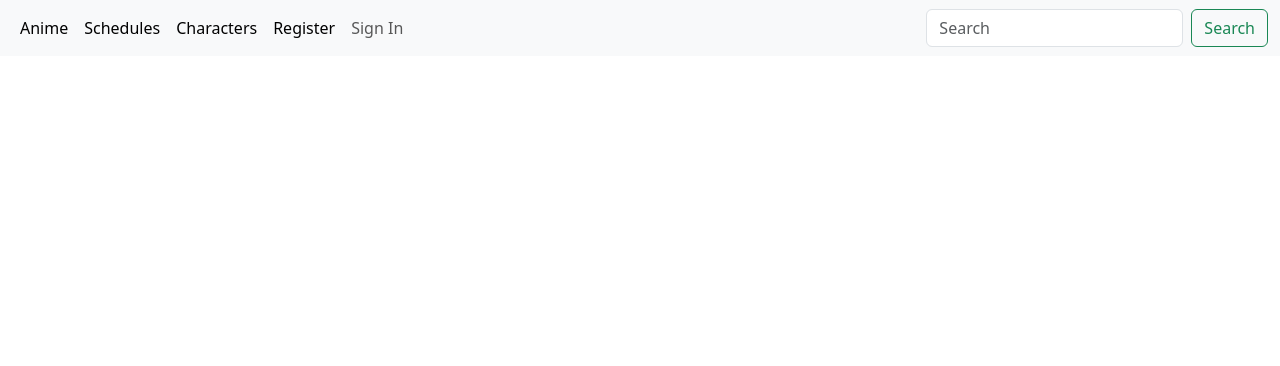
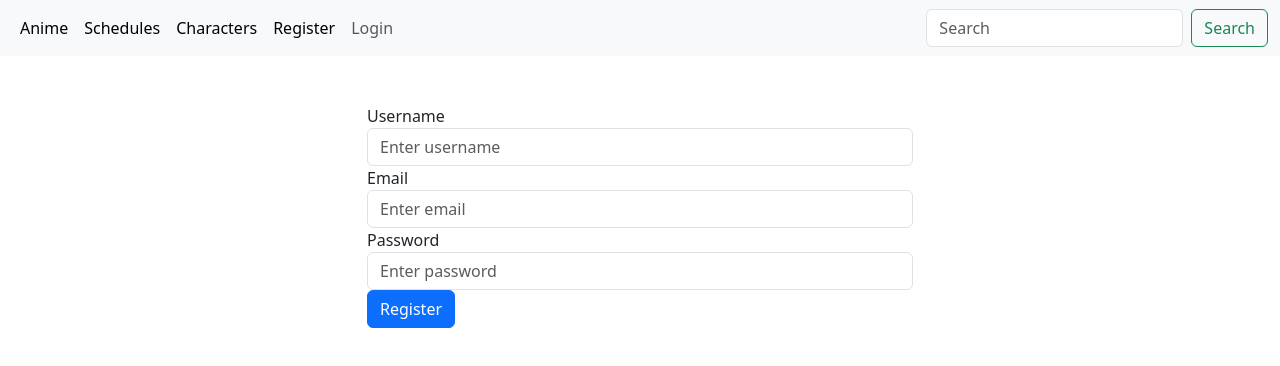
Before and after one commit to jameswright1902/Anime_frontend, a React (Vite) app in the folder Anime_frontend/: page /register in a window 1280 px wide. Shown: the top 366 px of the page. Built offline with nearby package versions, Linux system fonts and the light colour scheme.

Commit message:
added macks code

```diff
--- /dev/null
+++ b/Anime_frontend/components/loginform.jsx
@@ -0,0 +1,40 @@
+import React from "react";
+
+function LoginForm() {
+  return (
+    <div className="container mt-5">
+      <div className="row justify-content-center">
+        <div className="col-md-6">
+          <form className="form-horizontal">
+            <div className="form-group">
+              <label htmlFor="username" className="control-label">
+                Username
+              </label>
+              <input
+                type="text"
+                className="form-control"
+                id="username"
+                placeholder="Enter username"
+              />
+            </div>
+            <div className="form-group">
+              <label htmlFor="password" className="control-label">
+                Password
+              </label>
+              <input
+                type="password"
+                className="form-control"
+                id="password"
+                placeholder="Enter password"
+              />
+            </div>
+            <button type="submit" className="btn btn-primary">
+              Login
+            </button>
+          </form>
+        </div>
+      </div>
+    </div>
+  );
+}
+export default LoginForm;
--- a/Anime_frontend/components/nav.jsx
+++ b/Anime_frontend/components/nav.jsx
@@ -1,51 +1,87 @@
-import React from 'react';
-import { Link } from 'react-router-dom';
-
+import React from "react";
+import { Link } from "react-router-dom";
 
 const Navbar = () => {
   return (
     <nav className="navbar navbar-expand-lg bg-body-tertiary">
       <div className="container-fluid">
-
         {/* <Link className="navbar-brand" to="#">Home</Link> */}
 
-        <button className="navbar-toggler" type="button" data-bs-toggle="collapse" data-bs-target="#navbarSupportedContent" aria-controls="navbarSupportedContent" aria-expanded="false" aria-label="Toggle navigation">
+        <button
+          className="navbar-toggler"
+          type="button"
+          data-bs-toggle="collapse"
+          data-bs-target="#navbarSupportedContent"
+          aria-controls="navbarSupportedContent"
+          aria-expanded="false"
+          aria-label="Toggle navigation"
+        >
           <span className="navbar-toggler-icon"></span>
         </button>
 
         <div className="collapse navbar-collapse" id="navbarSupportedContent">
           <ul className="navbar-nav me-auto mb-2 mb-lg-0">
-
-          <li className="nav-item">
-              <Link className="nav-link active" aria-current="page" to="/top/anime">Anime</Link>
+            <li className="nav-item">
+              <Link
+                className="nav-link active"
+                aria-current="page"
+                to="/top/anime"
+              >
+                Anime
+              </Link>
             </li>
 
             <li className="nav-item">
-              <Link className="nav-link active" aria-current="page" to="/schedules">Schedules</Link>
+              <Link
+                className="nav-link active"
+                aria-current="page"
+                to="/schedules"
+              >
+                Schedules
+              </Link>
             </li>
 
             <li className="nav-item">
-              <Link className="nav-link active" aria-current="page" to="/top/characters">Characters</Link>
-            </li>
-
-
-            <li className="nav-item">
-              <Link className="nav-link active" aria-current="page" to="#">Register</Link>
+              <Link
+                className="nav-link active"
+                aria-current="page"
+                to="/top/characters"
+              >
+                Characters
+              </Link>
             </li>
 
             <li className="nav-item">
-              <Link className="nav-link" to="#">Sign In</Link>
+              <Link
+                className="nav-link active"
+                aria-current="page"
+                to="/register"
+              >
+                Register
+              </Link>
             </li>
 
+            <li className="nav-item">
+              <Link className="nav-link" to="/login">
+                Login
+              </Link>
+            </li>
           </ul>
           <form className="d-flex" role="search">
-            <input className="form-control me-2" type="search" placeholder="Search" aria-label="Search"/>
-            <button className="btn btn-outline-success" type="submit">Search</button>
+            <input
+              className="form-control me-2"
+              type="search"
+              placeholder="Search"
+              aria-label="Search"
+            />
+            <button className="btn btn-outline-success" type="submit">
+              Search
+            </button>
           </form>
         </div>
       </div>
     </nav>
   );
-}
+};
 
 export default Navbar;
--- /dev/null
+++ b/Anime_frontend/components/registrationform.jsx
@@ -0,0 +1,50 @@
+import React from "react";
+function RegistrationForm() {
+  return (
+    <div className="container mt-5">
+      <div className="row justify-content-center">
+        <div className="col-md-6">
+          <form className="form-horizontal">
+            <div className="form-group">
+              <label htmlFor="username" className="control-label">
+                Username
+              </label>
+              <input
+                type="text"
+                className="form-control"
+                id="username"
+                placeholder="Enter username"
+              />
+            </div>
+            <div className="form-group">
+              <label htmlFor="email" className="control-label">
+                Email
+              </label>
+              <input
+                type="email"
+                className="form-control"
+                id="email"
+                placeholder="Enter email"
+              />
+            </div>
+            <div className="form-group">
+              <label htmlFor="password" className="control-label">
+                Password
+              </label>
+              <input
+                type="password"
+                className="form-control"
+                id="password"
+                placeholder="Enter password"
+              />
+            </div>
+            <button type="submit" className="btn btn-primary">
+              Register
+            </button>
+          </form>
+        </div>
+      </div>
+    </div>
+  );
+}
+export default RegistrationForm;
--- a/Anime_frontend/src/main.jsx
+++ b/Anime_frontend/src/main.jsx
@@ -7,18 +7,22 @@ import TopCharacters from "../routes/topCharcters"; // Corrected import
 import TopAnime from "../routes/topAnime"; // Corrected import
 import Navbar from "../components/nav";
 import "bootstrap/dist/css/bootstrap.css";
+import LoginForm from "../components/loginform";
+import RegistrationForm from "../components/registrationform";
+
+
 
 
 createRoot(document.getElementById("root")).render(
   <React.StrictMode>
     <Router>
       <Navbar />
-
       <Routes>
         <Route path="/top/anime" element={<TopAnime />} />
         <Route path="/schedules" element={<RecommendationsPage />} />
         <Route path="/top/characters" element={<TopCharacters />} />
-        {/* <Route path="/anime" element={<TopAnime />} /> */}
+        <Route path="/login" element={<LoginForm/>} />
+        <Route path="/register" element={<RegistrationForm />} />
 
       </Routes>
     </Router>
```
Also changed, not shown: Anime_frontend/components/login.jsx (deleted, +0 -23 lines), Anime_frontend/components/register.jsx (deleted, +0 -27 lines), Anime_frontend/routes/login.jsx (added, +19 -0 lines), Anime_frontend/routes/register.jsx (added, +20 -0 lines).
